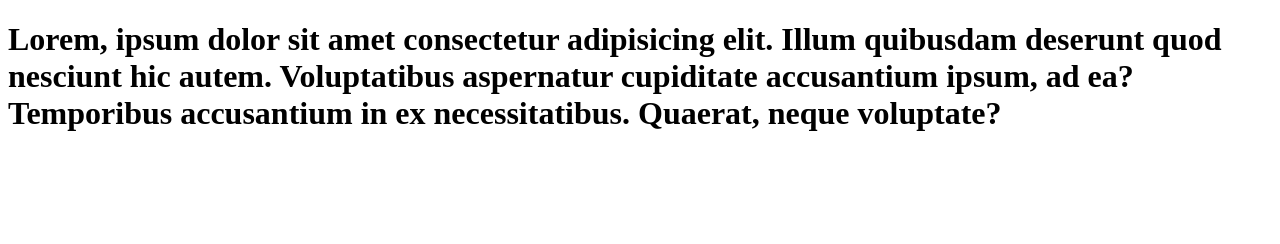
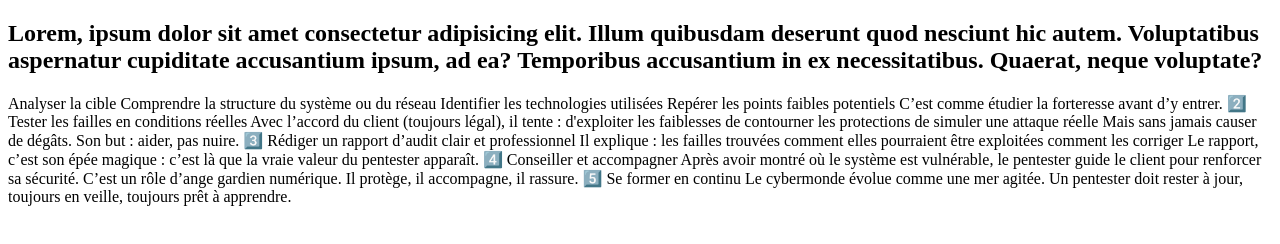
Before and after one commit to Cyrus-Mary/mon-cv, a plain HTML site: page index.html in a window 1280 px wide. Drawn offline with Linux system fonts and the light colour scheme.

Commit message:
mise place de la section description

```diff
--- a/index.html
+++ b/index.html
@@ -7,6 +7,57 @@
     <title>Tp git</title>
 </head>
 <body>
+    <section>
     <h1>Lorem, ipsum dolor sit amet consectetur adipisicing elit. Illum quibusdam deserunt quod nesciunt hic autem. Voluptatibus aspernatur cupiditate accusantium ipsum, ad ea? Temporibus accusantium in ex necessitatibus. Quaerat, neque voluptate?</h1>
+    </section>
+    <section>
+        <p>Analyser la cible
+
+Comprendre la structure du système ou du réseau
+
+Identifier les technologies utilisées
+
+Repérer les points faibles potentiels
+
+C’est comme étudier la forteresse avant d’y entrer.
+
+2️⃣ Tester les failles en conditions réelles
+
+Avec l’accord du client (toujours légal), il tente :
+
+d'exploiter les faiblesses
+
+de contourner les protections
+
+de simuler une attaque réelle
+
+Mais sans jamais causer de dégâts.
+Son but : aider, pas nuire.
+
+3️⃣ Rédiger un rapport d’audit clair et professionnel
+
+Il explique :
+
+les failles trouvées
+
+comment elles pourraient être exploitées
+
+comment les corriger
+
+Le rapport, c’est son épée magique : c’est là que la vraie valeur du pentester apparaît.
+
+4️⃣ Conseiller et accompagner
+
+Après avoir montré où le système est vulnérable,
+le pentester guide le client pour renforcer sa sécurité.
+
+C’est un rôle d’ange gardien numérique.
+Il protège, il accompagne, il rassure.
+
+5️⃣ Se former en continu
+
+Le cybermonde évolue comme une mer agitée.
+Un pentester doit rester à jour, toujours en veille, toujours prêt à apprendre.</p>
+    </section>
 </body>
 </html>
```
